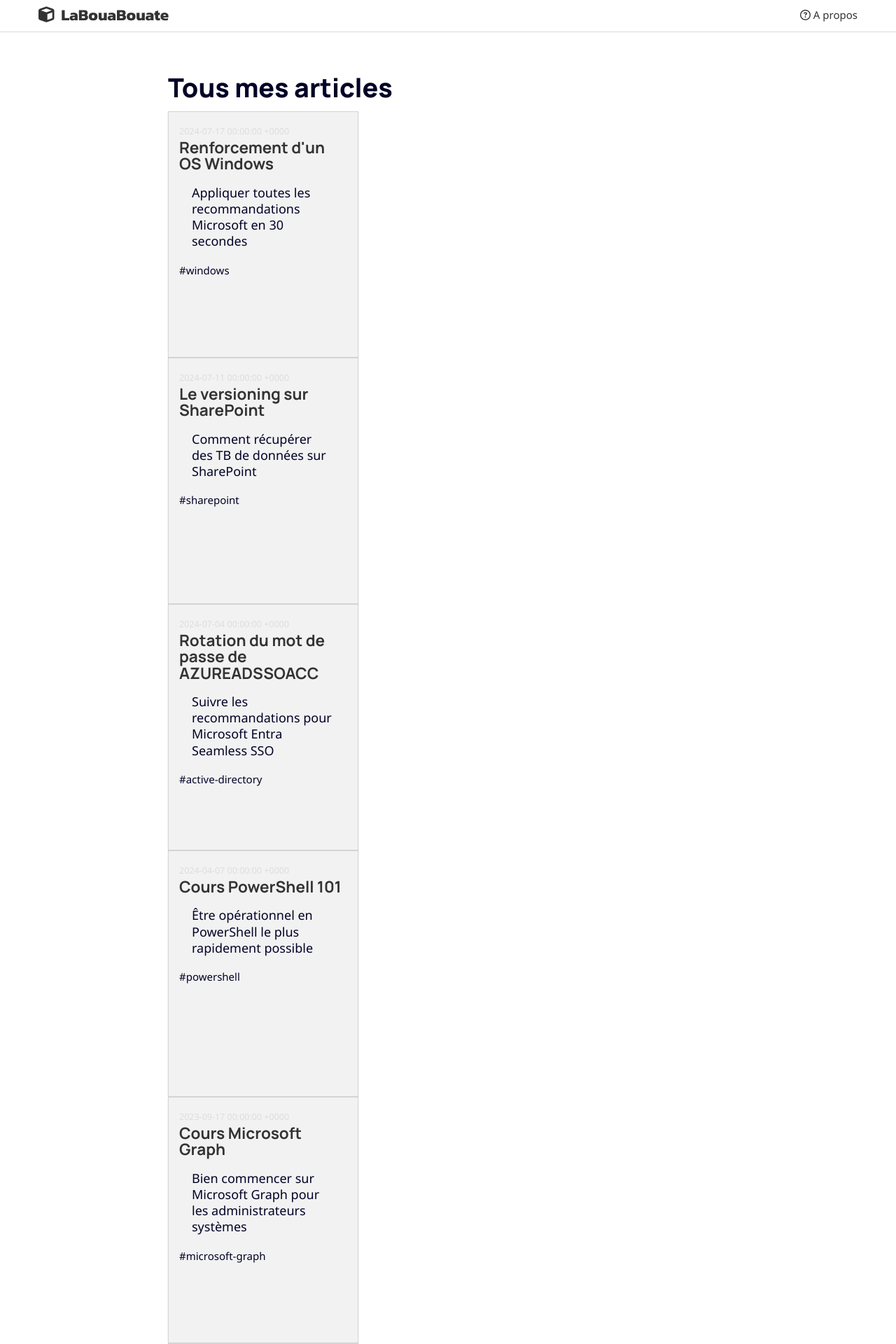
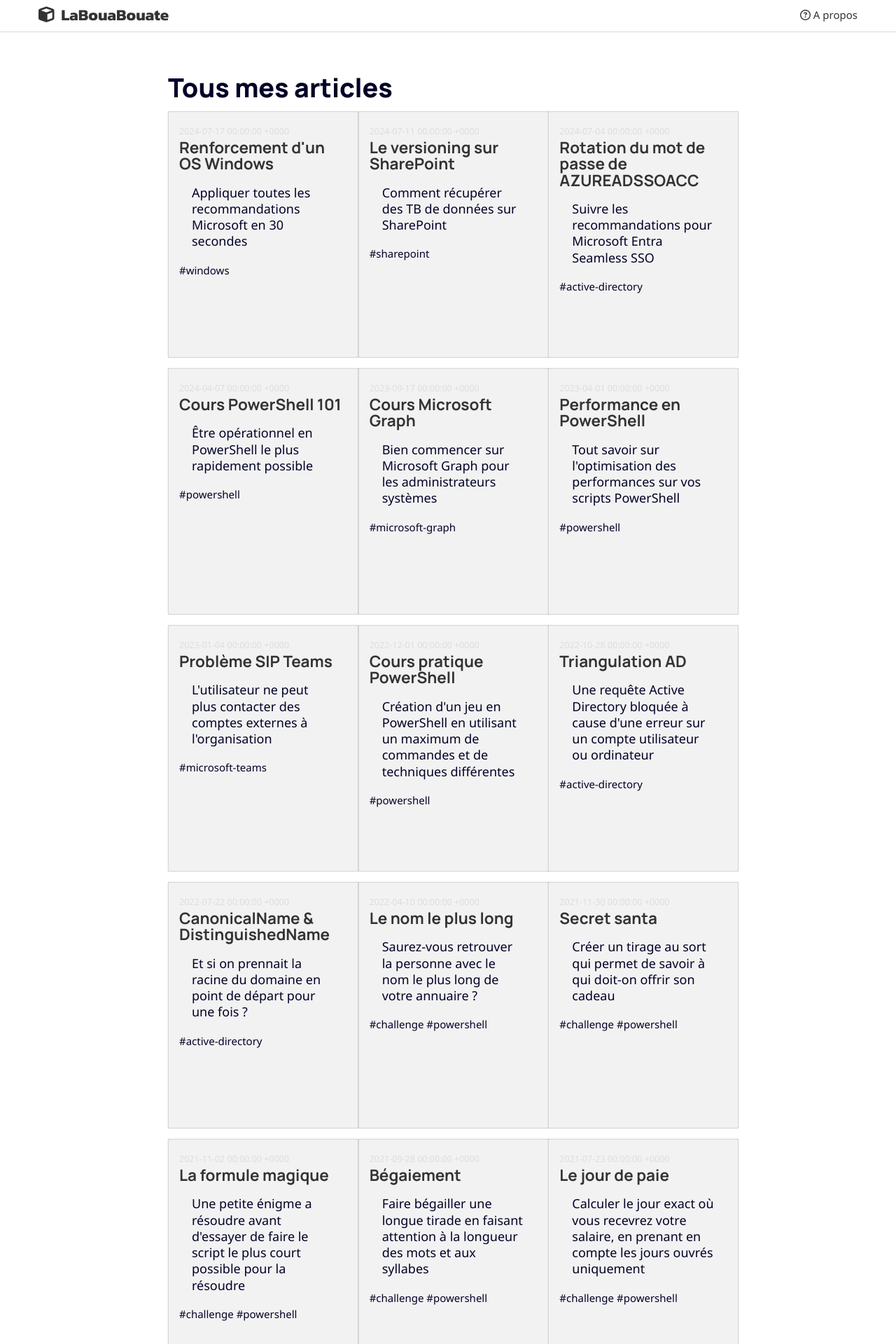
Before and after one commit to leobouard/leobouard.github.io, a Jekyll site: the page built from _pages/blog2.html, in a window 1280 px wide. Shown: the top 1920 px of the page at 70% size. Built offline with Jekyll 4.4.1, drawn with Linux system fonts in a browser that asks for light colours; nearby versions of some CDN libraries; some web fonts are replaced.

Commit message:
Correction du CSS

```diff
--- a/_includes/head.html
+++ b/_includes/head.html
@@ -5,6 +5,7 @@
   <meta property="og:image" content="{{site.url}}{{page.thumbnail}}">
   {% seo %}
   <link rel="shortcut icon" type="image/x-icon" href="/assets/images/favicon.ico">
+  <link rel="stylesheet" href="{{ "/assets/css/style2.css?v=" | append: site.github.build_revision | relative_url }}" media="screen,print">
   <link rel="stylesheet" href="{{ "/assets/css/style.css?v=" | append: site.github.build_revision | relative_url }}" media="screen,print">
   <link rel="stylesheet" href="{{ "/assets/css/posts.css?v=" | append: site.github.build_revision | relative_url }}" media="screen,print">
   <link rel="stylesheet" href="{{ "/assets/css/homepage.css?v=" | append: site.github.build_revision | relative_url }}" media="screen,print">
--- a/assets/css/style.scss
+++ b/assets/css/style.scss
@@ -1,7 +1,5 @@
 ---
 ---
-
-@import "style";
 
 html {
     --fonts: "Segoe UI", Roboto, "Helvetica Neue", Arial, sans-serif, "Segoe UI Emoji", "Segoe UI Symbol";
```
Also changed, not shown: assets/css/style2.scss (renamed from _sass/style.scss).
